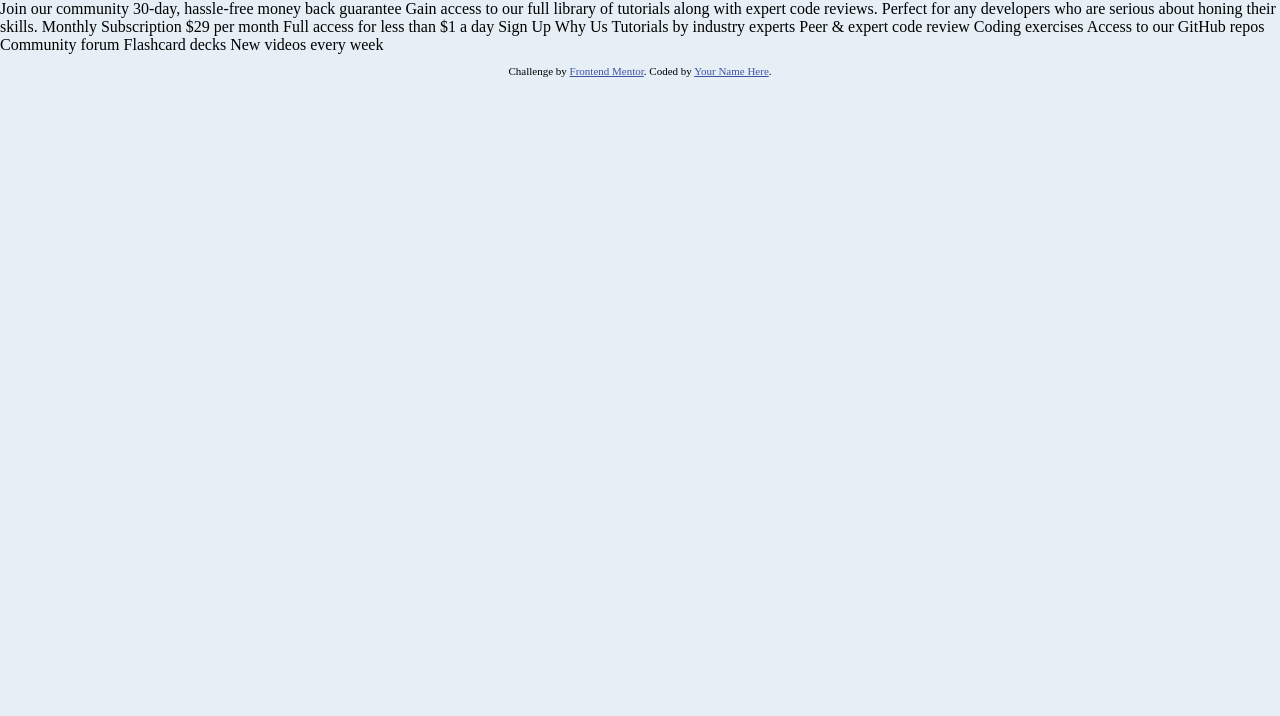
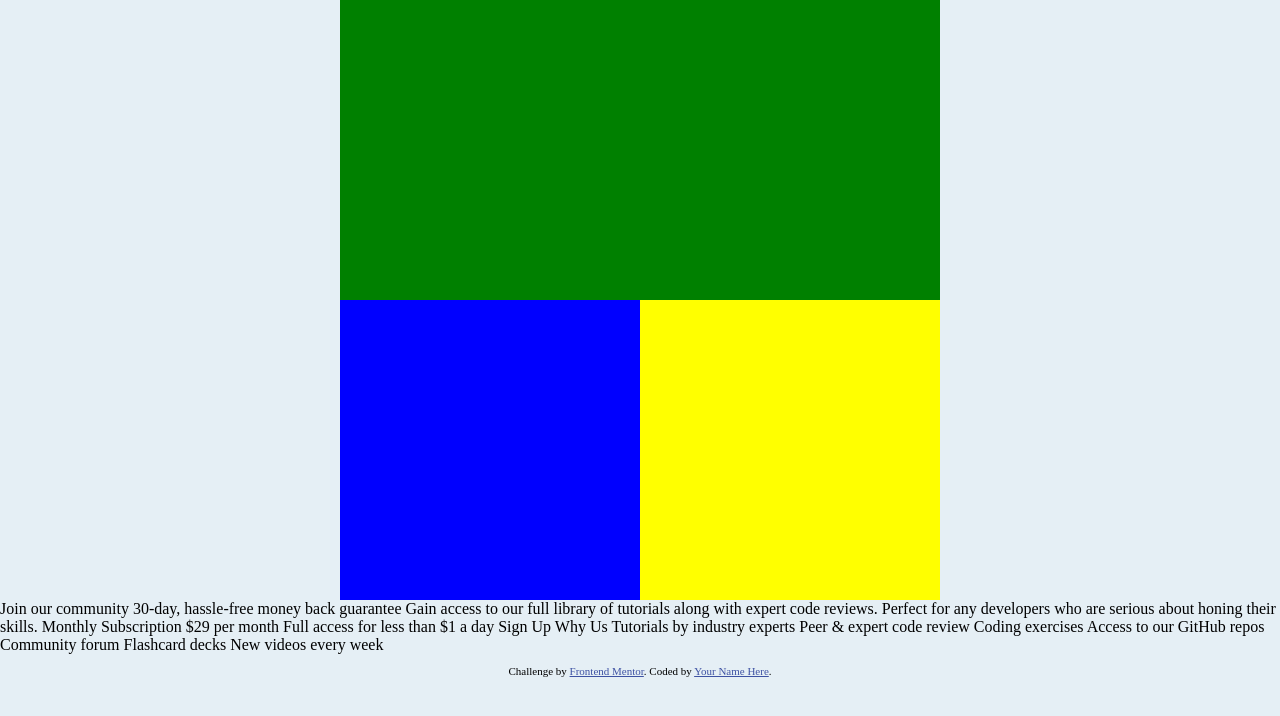
Before and after one commit to akaditya394/single-price-grid-component, a plain HTML site: page index.html in a window 1280 px wide. Drawn offline with Linux system fonts and the light colour scheme.

Commit message:
basic structure added

```diff
--- a/index.html
+++ b/index.html
@@ -27,7 +27,7 @@
     </style>
   </head>
   <body>
-    <div class="flexbox-item">
+    <div class="flexbox-container">
       <div class="upper"></div>
       <div class="lower">
         <div class="left"></div>
--- a/styles/styles.scss
+++ b/styles/styles.scss
@@ -1,5 +1,41 @@
-body{
-    padding:0;
-    margin: 0;
-    background-color:hsl(204, 43%, 93%);
+body {
+  padding: 0;
+  margin: 0;
+  background-color: hsl(204, 43%, 93%);
+  display: flex;
+  flex-direction: column;
+  justify-content: center;
+  align-items: center;
 }
+
+.flexbox-container {
+  height: 600px;
+  width: 600px;
+  //   background-color: red;
+}
+
+.upper {
+  height: 50%;
+  width: 100%;
+  background-color: green;
+}
+
+.lower {
+  height: 50%;
+  width: 100%;
+  display:flex;
+  justify-content:center;
+  align-items:center;
+}
+
+.left {
+  height: 100%;
+  width: 50%;
+  background-color: blue;
+}
+
+.right {
+  height: 100%;
+  width: 50%;
+  background-color: yellow;
+}
```
Also changed, not shown: styles/styles.css, 1 other file.
